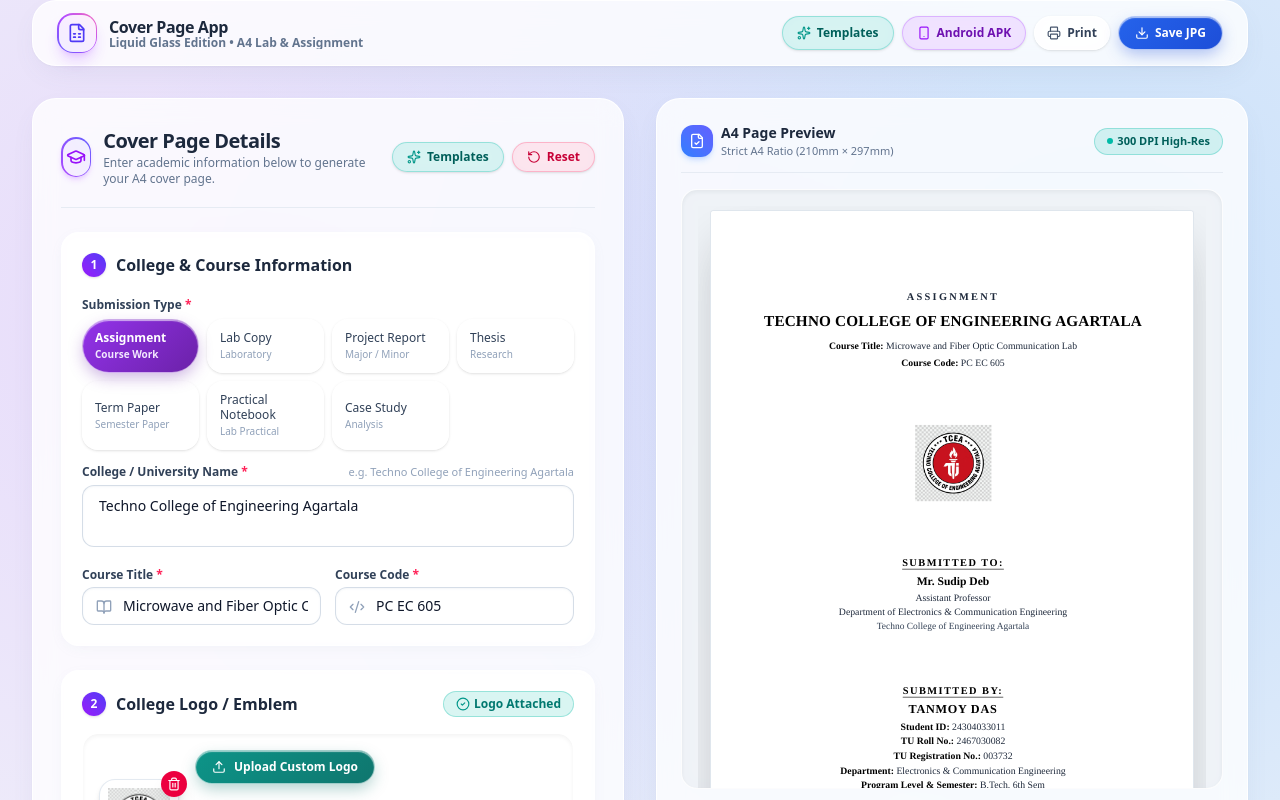
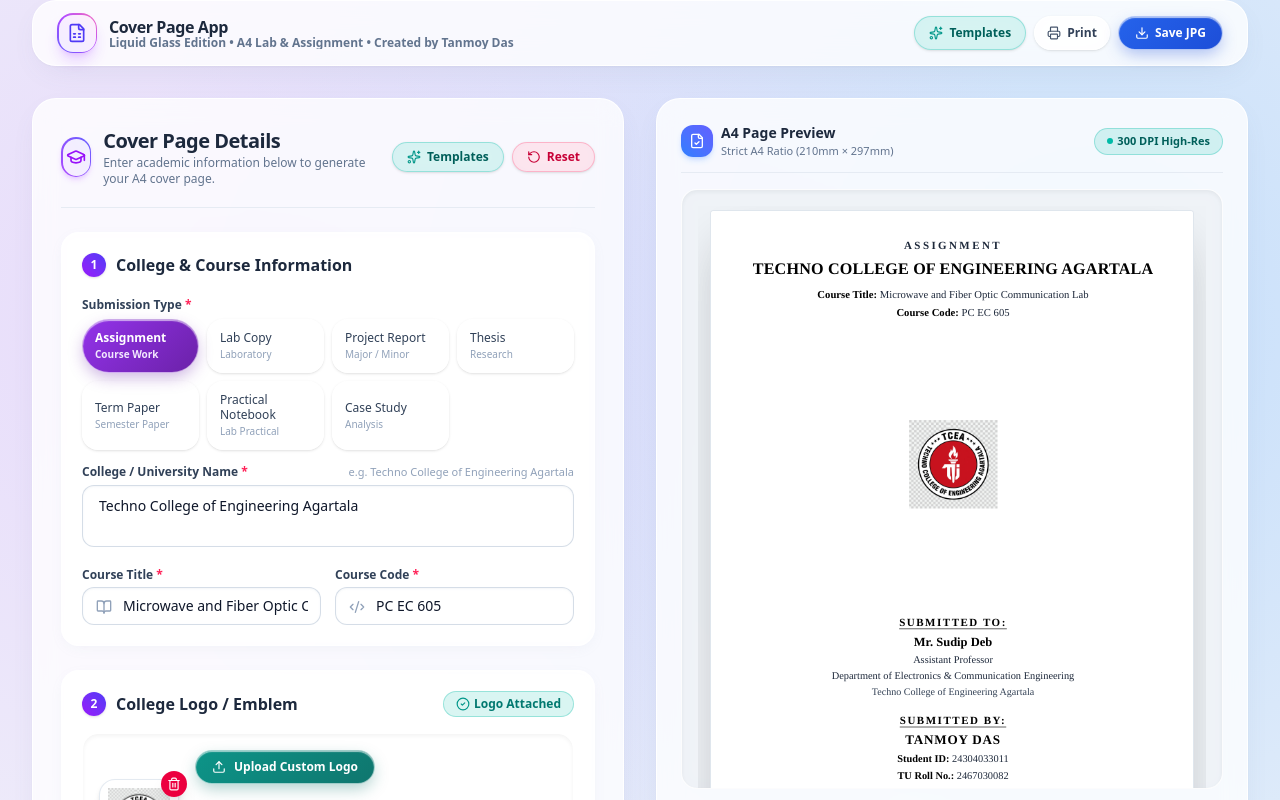
Before and after one commit to ta362/Front-Page, a React (Vite) app: page / in a window 1280 px wide. Shown: the top 800 px of the page. Built offline with nearby package versions, Linux system fonts and the light colour scheme.

Commit message:
refactor: refine layout styles and remove unused modal
Adjust typography and padding on A4 cover page and canvas generator for better visual balance. Remove the redundant Android Project modal and related UI elements.

```diff
--- a/src/App.tsx
+++ b/src/App.tsx
@@ -6,7 +6,6 @@
 import { A4CoverPage } from './components/A4CoverPage';
 import { A4PreviewViewer } from './components/A4PreviewViewer';
 import { PresetSelectorModal } from './components/PresetSelectorModal';
-import { AndroidProjectModal } from './components/AndroidProjectModal';
 import { exportCoverPageAsJPGDirect, exportCoverPageAsPNGDirect, exportCoverPageAsPDFDirect } from './utils/exportUtils';
 import {
   FileCheck,
@@ -50,7 +49,6 @@
   const [isExporting, setIsExporting] = useState<boolean>(false);
   const [toasts, setToasts] = useState<ToastMessage[]>([]);
   const [isPresetsOpen, setIsPresetsOpen] = useState<boolean>(false);
-  const [isAndroidModalOpen, setIsAndroidModalOpen] = useState<boolean>(false);
   const [activeTab, setActiveTab] = useState<'editor' | 'preview'>('editor');
   const [zoomLevel, setZoomLevel] = useState<number>(100);
   const [deferredInstallPrompt, setDeferredInstallPrompt] = useState<any>(null);
@@ -263,7 +261,6 @@
       {/* Top Navbar */}
       <Navbar
         onOpenPresets={() => setIsPresetsOpen(true)}
-        onOpenAndroidModal={() => setIsAndroidModalOpen(true)}
         onClearForm={handleClearForm}
         onPrint={handlePrint}
         onDownloadJPG={handleDownloadJPG}
@@ -469,13 +466,6 @@
         />
       )}
 
-      {/* Android Project Studio Modal */}
-      {isAndroidModalOpen && (
-        <AndroidProjectModal
-          onClose={() => setIsAndroidModalOpen(false)}
-        />
-      )}
-
       {/* Floating Toast Alerts */}
       <div className="fixed bottom-4 right-4 z-50 flex flex-col gap-2 max-w-sm w-full px-3 pointer-events-none">
         {toasts.map((toast) => (
--- a/src/components/A4CoverPage.tsx
+++ b/src/components/A4CoverPage.tsx
@@ -121,11 +121,11 @@
           zIndex: 10,
           width: '794px',
           height: '1123px',
-          padding: '48px 64px 38px 64px',
+          padding: '44px 60px 34px 60px',
           boxSizing: 'border-box',
           display: 'flex',
           flexDirection: 'column',
-          justifyContent: data.layoutMode === 'stacked' ? 'space-evenly' : 'space-between',
+          justifyContent: 'space-between',
           textAlign: 'center',
         }}
       >
@@ -135,12 +135,12 @@
           {/* Submission Type (e.g. ASSIGNMENT) */}
           <div
             style={{
-              fontSize: '17px',
+              fontSize: '18px',
               fontWeight: 700,
               letterSpacing: '0.22em',
               textTransform: 'uppercase',
               color: '#1e293b',
-              marginBottom: '10px',
+              marginBottom: '8px',
               lineHeight: 1.4,
             }}
           >
@@ -150,14 +150,14 @@
           {/* College / University Name */}
           <div
             style={{
-              fontSize: '25px',
+              fontSize: '26.5px',
               fontWeight: 800,
               letterSpacing: '0.01em',
               textTransform: 'uppercase',
               color: '#000000',
               lineHeight: 1.35,
               maxWidth: '680px',
-              margin: '0 auto 12px auto',
+              margin: '0 auto 10px auto',
               wordWrap: 'break-word',
             }}
           >
@@ -168,10 +168,10 @@
           {data.course && (
             <div
               style={{
-                fontSize: '16px',
+                fontSize: '17.5px',
                 lineHeight: 1.5,
                 color: '#1e293b',
-                maxWidth: '650px',
+                maxWidth: '660px',
                 margin: '0 auto 4px auto',
                 wordWrap: 'break-word',
               }}
@@ -185,10 +185,10 @@
           {data.courseCode && (
             <div
               style={{
-                fontSize: '16px',
+                fontSize: '17.5px',
                 lineHeight: 1.5,
                 color: '#1e293b',
-                maxWidth: '650px',
+                maxWidth: '660px',
                 margin: '0 auto',
                 wordWrap: 'break-word',
               }}
@@ -199,7 +199,7 @@
           )}
         </div>
 
-        {/* 2. LOGO SECTION (Generous vertical breathing space) */}
+        {/* 2. LOGO SECTION (Enlarged and positioned higher up) */}
         {data.logoUrl && (
           <div
             style={{
@@ -207,16 +207,16 @@
               display: 'flex',
               alignItems: 'center',
               justifyContent: 'center',
-              margin: '10px 0',
-              minHeight: '120px',
+              margin: '4px 0 12px 0',
+              minHeight: '135px',
             }}
           >
             <img
               src={data.logoUrl}
               alt="Emblem"
               style={{
-                maxWidth: `${Math.min(data.logoSize || 145, 155)}px`,
-                maxHeight: '125px',
+                maxWidth: `${Math.min(Math.max(data.logoSize || 170, 160), 185)}px`,
+                maxHeight: '145px',
                 objectFit: 'contain',
                 display: 'block',
               }}
@@ -226,12 +226,22 @@
 
         {/* 3 & 4. SUBMITTED TO & SUBMITTED BY (SIDE-BY-SIDE OR STACKED) */}
         {data.layoutMode === 'stacked' ? (
-          <>
+          <div
+            style={{
+              width: '100%',
+              display: 'flex',
+              flexDirection: 'column',
+              alignItems: 'center',
+              gap: '24px',
+              marginTop: '4px',
+              marginBottom: '10px',
+            }}
+          >
             {/* Stacked Layout: SUBMITTED TO */}
             <div style={{ width: '100%', display: 'flex', flexDirection: 'column', alignItems: 'center' }}>
               <div
                 style={{
-                  fontSize: '17px',
+                  fontSize: '18px',
                   fontWeight: 800,
                   letterSpacing: '0.14em',
                   textTransform: 'uppercase',
@@ -251,14 +261,14 @@
                   flexDirection: 'column',
                   alignItems: 'center',
                   width: '100%',
-                  maxWidth: '620px',
+                  maxWidth: '640px',
                   margin: '0 auto',
-                  lineHeight: 1.4,
+                  lineHeight: 1.45,
                 }}
               >
                 <div
                   style={{
-                    fontSize: '19px',
+                    fontSize: '20.5px',
                     fontWeight: 700,
                     color: '#000000',
                     marginBottom: '2px',
@@ -267,17 +277,17 @@
                   {data.teacher || 'Mr. Sudip Deb'}
                 </div>
                 {data.designation && (
-                  <div style={{ fontSize: '16px', color: '#1e293b', marginBottom: '1px' }}>
+                  <div style={{ fontSize: '17px', color: '#1e293b', marginBottom: '2px' }}>
                     {data.designation}
                   </div>
                 )}
                 {data.department && (
-                  <div style={{ fontSize: '16px', color: '#1e293b', marginBottom: '1px' }}>
+                  <div style={{ fontSize: '17px', color: '#1e293b', marginBottom: '2px' }}>
                     {data.department}
                   </div>
                 )}
                 {data.college && (
-                  <div style={{ fontSize: '15.5px', color: '#334155' }}>
+                  <div style={{ fontSize: '16.5px', color: '#334155' }}>
                     {data.college.split('\n')[0]}
                   </div>
                 )}
@@ -285,10 +295,10 @@
             </div>
 
             {/* Stacked Layout: SUBMITTED BY */}
-            <div style={{ width: '100%', display: 'flex', flexDirection: 'column', alignItems: 'center', marginTop: '4px' }}>
+            <div style={{ width: '100%', display: 'flex', flexDirection: 'column', alignItems: 'center' }}>
               <div
                 style={{
-                  fontSize: '17px',
+                  fontSize: '18px',
                   fontWeight: 800,
                   letterSpacing: '0.14em',
                   textTransform: 'uppercase',
@@ -308,13 +318,13 @@
                   flexDirection: 'column',
                   alignItems: 'center',
                   width: '100%',
-                  maxWidth: '620px',
+                  maxWidth: '640px',
                   margin: '0 auto',
                 }}
               >
                 <div
                   style={{
-                    fontSize: '20px',
+                    fontSize: '21.5px',
                     fontWeight: 800,
                     letterSpacing: '0.06em',
                     textTransform: 'uppercase',
@@ -332,49 +342,49 @@
                     flexDirection: 'column',
                     alignItems: 'center',
                     width: '100%',
-                    fontSize: '16px',
-                    lineHeight: 1.45,
+                    fontSize: '17px',
+                    lineHeight: 1.5,
                     color: '#1e293b',
                   }}
                 >
                   {data.studentId && (
-                    <div style={{ marginBottom: '1px' }}>
+                    <div style={{ marginBottom: '2px' }}>
                       <strong style={{ color: '#000000', fontWeight: 700 }}>Student ID: </strong>
                       <span>{data.studentId}</span>
                     </div>
                   )}
                   {data.roll && (
-                    <div style={{ marginBottom: '1px' }}>
+                    <div style={{ marginBottom: '2px' }}>
                       <strong style={{ color: '#000000', fontWeight: 700 }}>TU Roll No.: </strong>
                       <span>{data.roll}</span>
                     </div>
                   )}
                   {data.reg && (
-                    <div style={{ marginBottom: '1px' }}>
+                    <div style={{ marginBottom: '2px' }}>
                       <strong style={{ color: '#000000', fontWeight: 700 }}>TU Registration No.: </strong>
                       <span>{data.reg}</span>
                     </div>
                   )}
                   {data.department && (
-                    <div style={{ marginBottom: '1px' }}>
+                    <div style={{ marginBottom: '2px' }}>
                       <strong style={{ color: '#000000', fontWeight: 700 }}>Department: </strong>
                       <span>{data.department.replace(/^Department of\s*/i, '')}</span>
                     </div>
                   )}
                   {data.semester && (
-                    <div style={{ marginBottom: '1px' }}>
+                    <div style={{ marginBottom: '2px' }}>
                       <strong style={{ color: '#000000', fontWeight: 700 }}>Program Level &amp; Semester: </strong>
                       <span>{data.semester}</span>
                     </div>
                   )}
                   {data.session && (
-                    <div style={{ marginBottom: '1px' }}>
+                    <div style={{ marginBottom: '2px' }}>
                       <strong style={{ color: '#000000', fontWeight: 700 }}>Session: </strong>
                       <span>{data.session}</span>
                     </div>
                   )}
                   {formattedDate && (
-                    <div style={{ marginTop: '2px' }}>
+                    <div style={{ marginTop: '3px' }}>
                       <strong style={{ color: '#000000', fontWeight: 700 }}>Date of Submission: </strong>
                       <span>{formattedDate}</span>
                     </div>
@@ -382,7 +392,7 @@
                 </div>
               </div>
             </div>
-          </>
+          </div>
         ) : (
           /* Side-by-Side Layout */
           <div
--- a/src/components/Navbar.tsx
+++ b/src/components/Navbar.tsx
@@ -1,18 +1,14 @@
-import React, { useState, useEffect } from 'react';
+import React from 'react';
 import {
   Sparkles,
-  Smartphone,
   Printer,
   Download,
   FileSpreadsheet,
-  Layers,
-  RotateCcw,
   ArrowDownToLine
 } from 'lucide-react';
 
 interface NavbarProps {
   onOpenPresets: () => void;
-  onOpenAndroidModal: () => void;
   onClearForm: () => void;
   onPrint: () => void;
   onDownloadJPG: () => void;
@@ -25,7 +21,6 @@
 
 export const Navbar: React.FC<NavbarProps> = ({
   onOpenPresets,
-  onOpenAndroidModal,
   onClearForm,
   onPrint,
   onDownloadJPG,
@@ -51,7 +46,7 @@
               Cover Page App
             </h1>
             <p className="text-[10px] sm:text-xs text-slate-500 font-semibold leading-none truncate">
-              Liquid Glass Edition • A4 Lab & Assignment
+              Liquid Glass Edition • A4 Lab &amp; Assignment • Created by Tanmoy Das
             </p>
           </div>
         </div>
@@ -80,17 +75,6 @@
           >
             <Sparkles className="w-3.5 h-3.5 text-teal-600 animate-pulse" />
             <span className="hidden sm:inline">Templates</span>
-          </button>
-
-          {/* Android Project Modal Trigger (Liquid Violet Pill) */}
-          <button
-            type="button"
-            onClick={onOpenAndroidModal}
-            className="flex items-center gap-1.5 px-3.5 py-2 text-xs font-bold text-purple-800 bg-purple-500/15 hover:bg-purple-500/25 active:scale-95 border border-purple-500/30 rounded-full transition-all cursor-pointer shadow-sm backdrop-blur-md"
-            title="View Kotlin Android Studio project source"
-          >
-            <Smartphone className="w-3.5 h-3.5 text-purple-600 shrink-0" />
-            <span>Android APK</span>
           </button>
 
           {/* Direct Print (Desktop / Tablet) */}
```
Also changed, not shown: src/utils/canvasCoverPage.ts (+45 -45 lines).
